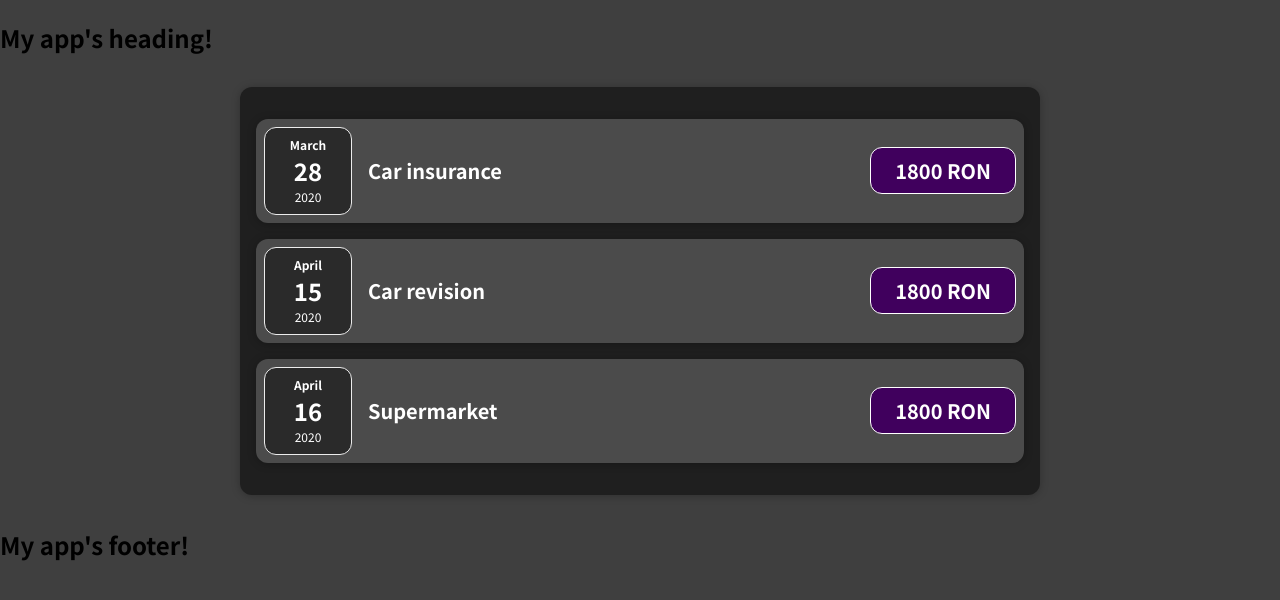
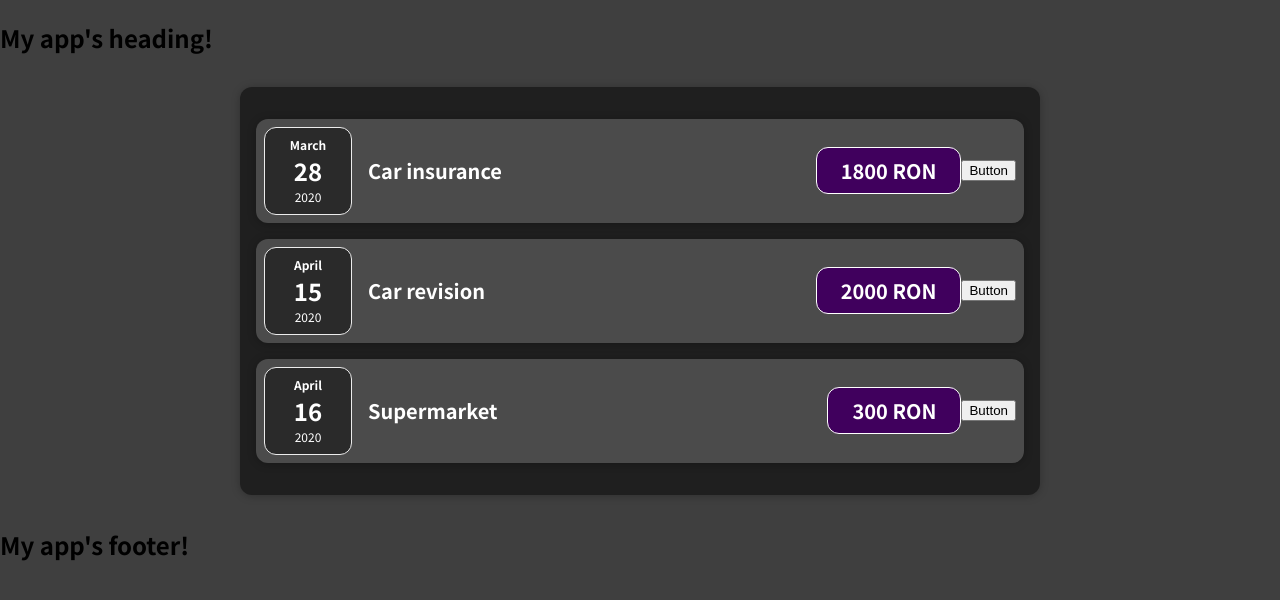
Before and after one commit to sgabor95/expenses-tracker, a React (Create React App) app: page / in a window 1280 px wide. Shown: the top 600 px of the page. Built offline with nearby package versions, Linux system fonts and the light colour scheme.

Commit message:
Added state to the app

```diff
--- a/src/App.js
+++ b/src/App.js
@@ -12,13 +12,13 @@ const App = () => {
     {
       id: "e2",
       title: "Car revision",
-      amount: 1800,
+      amount: 2000,
       date: new Date("2020 04 15"),
     },
     {
       id: "e3",
       title: "Supermarket",
-      amount: 1800,
+      amount: 300,
       date: new Date("2020 04 16"),
     },
   ];
--- a/src/components/Expenses/ExpenseItem.js
+++ b/src/components/Expenses/ExpenseItem.js
@@ -1,18 +1,23 @@
 import "./ExpenseItem.css";
-import React from "react";
+import React, { useState } from "react";
 import ExpenseDate from "./ExpenseDate";
 import Card from "../UI/Card";
 
 const ExpenseItem = (props) => {
-  const { date, title, amount } = props;
+  const [title, setTitle] = useState(props.title);
+
+  const clickHandler = () => {
+    setTitle(title + " Updated!");
+  };
 
   return (
     <Card className="expense-item">
-      <ExpenseDate date={date} />
+      <ExpenseDate date={props.date} />
       <div className="expense-item__description">
         <h2>{title}</h2>
-        <div className="expense-item__price">{amount} RON</div>
+        <div className="expense-item__price">{props.amount} RON</div>
       </div>
+      <button onClick={clickHandler}>Button</button>
     </Card>
   );
 };
--- a/src/components/Expenses/ExpensesList.js
+++ b/src/components/Expenses/ExpensesList.js
@@ -1,13 +1,14 @@
 import ExpenseItem from "./ExpenseItem";
 import Card from "../UI/Card";
 import "./ExpensesList.css";
-import React from "react";
+import React, { Fragment } from "react";
 
 const ExpensesList = (props) => {
   const { expenses } = props;
 
+  const renderExpenses = () => {
     return (
-    <Card className="expenses">
+      <Fragment>
         {expenses.map((element) => {
           return (
             <ExpenseItem
@@ -17,8 +18,11 @@ const ExpensesList = (props) => {
             />
           );
         })}
-    </Card>
+      </Fragment>
     );
   };
 
+  return <Card className="expenses">{renderExpenses()}</Card>;
+};
+
 export default ExpensesList;
```
Lines whose indentation alone changed are shown as unchanged.
